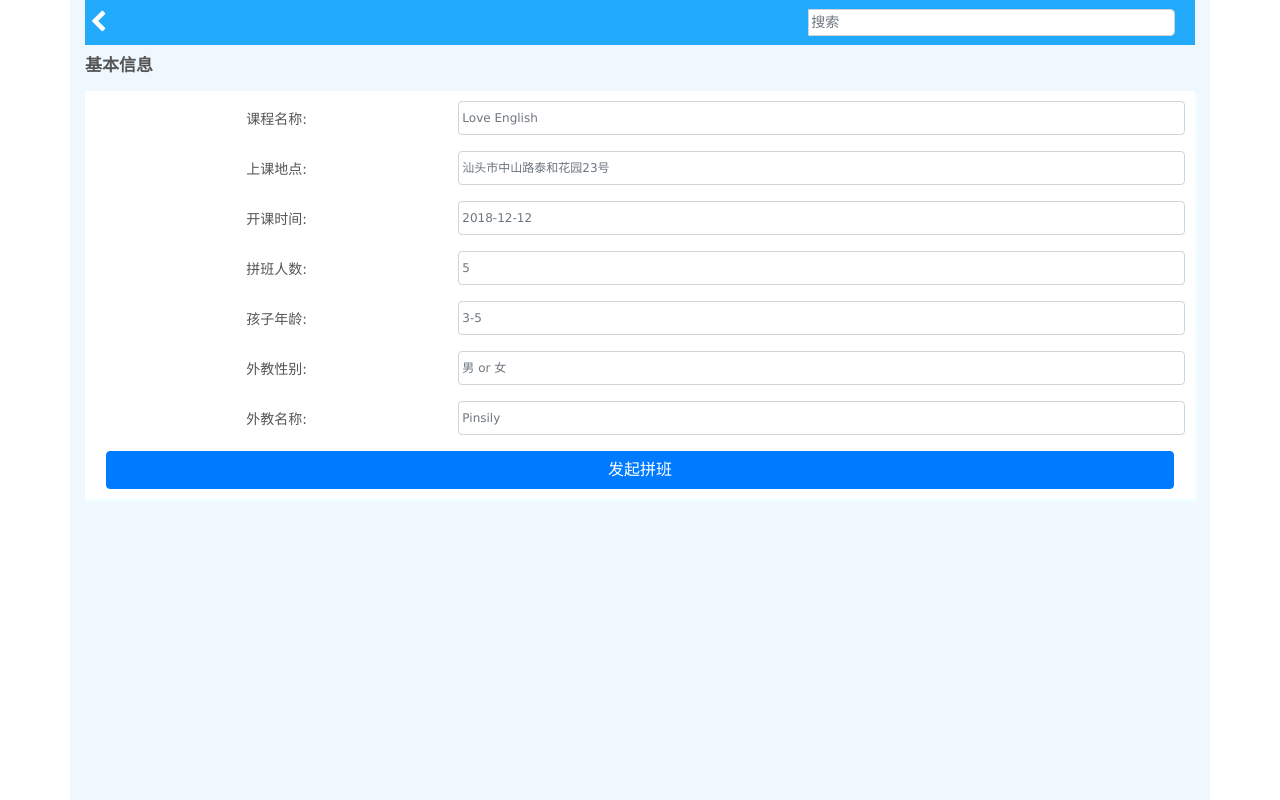
After one commit to pinsily/youxue, a Django app: page /startclass in a window 1280 px wide. The commit adds this page. Run offline with Django 3.2, Linux system fonts and the light colour scheme; some libraries are stand-ins or nearby versions.

Commit message:
发起拼班页面

```diff
--- a/dutch/static/dutch/css/style.css
+++ b/dutch/static/dutch/css/style.css
@@ -119,8 +119,9 @@ a:active {
     /*border-radius: 50%;*/
 }
 
-.block-img {
+.block-img   {
     width: 100%;
+    border: 1px #e9ecef solid;
 
 }
 
@@ -154,6 +155,7 @@ a:active {
     font-size: 18px;
     font-weight: bold;
     margin-right: 15px;
+
 }
 
 .info-scale {
@@ -287,6 +289,31 @@ a:active {
     background-color: #9e9e9e;
 }*/
 
+/*************************/
+.start-form {
+    font-size: 14px;
+
+}
+
+.start-form label {
+    margin-bottom: 0;
+    padding: 8px 5px 5px;
+
+}
+
+.start-form input {
+    height: 34px;
+    padding: 3px;
+    width: 90%;
+    font-size: 12px;
+}
+
+.start-form .row {
+    margin-right: 0;
+    margin-left: 0;
+}
+
+
 /*footer*/
 .footer {
     margin: 30px 0 0 0;
--- a/dutch/templates/dutch/address.html
+++ b/dutch/templates/dutch/address.html
@@ -7,8 +7,8 @@
         </div>
 
         <div class="col-12">
-            <p style="font-size: 14px; padding: 10px;">上课位置： <span style="font-size: 12px;">汕头市龙湖区中山东路227号中泰花园</span></p>
-            <p style="font-size: 14px; padding: 10px;">上课时间： <span style="font-size: 12px;">周六日下午 15:00-16:30</span></p>
+            <p style="font-size: 14px; padding: 10px;">上课位置： <span style="font-size: 12px;">{{ course.address }}</span></p>
+            <p style="font-size: 14px; padding: 10px;">上课时间： <span style="font-size: 12px;">{{ course.class_time_all }}</span></p>
         </div>
 
         <div style="margin: 10px;"></div>
--- a/dutch/templates/dutch/base.html
+++ b/dutch/templates/dutch/base.html
@@ -16,7 +16,7 @@
 
 
     <link type="text/css" rel="stylesheet" href="{% static 'dutch/css/bootstrap.min.css' %}"/> <!-- 4.1.0 -->
-    <link href="//netdna.bootstrapcdn.com/font-awesome/4.7.0/css/font-awesome.min.css" rel="stylesheet">
+    <link href="https://cdn.bootcss.com/font-awesome/4.7.0/css/font-awesome.css" rel="stylesheet">
     <link type="text/css" rel="stylesheet" href="{% static 'dutch/css/init.css' %}"/>
     <link type="text/css" rel="stylesheet" href="{% static 'dutch/css/style.css' %}"/>
 
@@ -98,6 +98,7 @@
 
     </div>
 
+    {% block footer %}
     <div class="footer">
         <nav class="navbar navbar-expand-sm fixed-bottom" style="background-color: #ffffff;">
 
@@ -112,7 +113,7 @@
                     </div>
                     <div class="col-4">
                         <li class="nav-item">
-                            <a class="nav-link" href="#">发起拼班</a>
+                            <a class="nav-link" href="{% url 'dutch:startclass' %}">发起拼班</a>
                         </li>
                     </div>
                     <div class="col-4">
@@ -124,6 +125,8 @@
             </ul>
         </nav>
     </div>
+
+{% endblock %}
 
 </div>
 
--- /dev/null
+++ b/dutch/templates/dutch/startClass.html
@@ -0,0 +1,80 @@
+{% extends 'dutch/base.html' %}
+{% load static %}
+
+{% block nav-left %}
+    <span class="index-back">
+        <a href="{% url 'dutch:index' %}">
+            <i class="fa fa-chevron-left" style="color: white; font-weight: normal;"></i>
+        </a>
+    </span>
+{% endblock %}
+
+{% block content %}
+
+    <div class="row">
+        <div class="col-12">
+            <p style="font-size: 17px; font-weight: bold; margin: 8px 0 8px 0;">基本信息</p>
+        </div>
+
+        <div class="col-12">
+            <div class="start-form detail-block">
+                <form>
+                    <div class="form-group row">
+                        <label for="class-name" class="col-4 text-center">课程名称:</label>
+                        <input type="text" class="form-control col-8" id="class-name" placeholder="Love English">
+                    </div>
+                    <div class="form-group row">
+                        <label for="class-address" class="col-4 text-center">上课地点:</label>
+                        <input type="text" class="form-control col-8" id="class-address" placeholder="汕头市中山路泰和花园23号">
+                    </div>
+
+                    <div class="form-group row">
+                        <label for="class-time" class="col-4 text-center">开课时间:</label>
+                        <input type="text" class="form-control col-8" id="class-time" placeholder="2018-12-12">
+                    </div>
+
+                    <div class="form-group row">
+                        <label for="class-people" class="col-4 text-center">拼班人数:</label>
+                        <input type="text" class="form-control col-8" id="class-people" placeholder="5">
+                    </div>
+
+                    <div class="form-group row">
+                        <label for="class-age" class="col-4 text-center">孩子年龄:</label>
+                        <input type="text" class="form-control col-8" id="class-age" placeholder="3-5">
+                    </div>
+
+                    <div class="form-group row">
+                        <label for="class-teacher-gender" class="col-4 text-center">外教性别:</label>
+                        <input type="text" class="form-control col-8" id="class-teacher-gender" placeholder="男 or 女">
+                    </div>
+
+                    <div class="form-group row">
+                        <label for="class-teacher-name" class="col-4 text-center">外教名称:</label>
+                        <input type="text" class="form-control col-8" id="class-teacher-name" placeholder="Pinsily">
+                    </div>
+
+
+                    <div class="text-center">
+                        <button type="button" class="btn btn-primary" style="width: 98%;" onclick="submitDutch()">发起拼班
+                        </button>
+                    </div>
+                </form>
+            </div>
+        </div>
+    </div>
+
+
+    <script type="text/javascript">
+
+        function submitDutch() {
+            console.log("发起成功");
+            alert("发起成功, 请等待客服联系！");
+        }
+
+    </script>
+
+{% endblock %}
+
+{% block footer %}
+
+{% endblock %}
--- a/dutch/urls.py
+++ b/dutch/urls.py
@@ -1,4 +1,4 @@
-from django.urls import path
+from django.urls import path, re_path
 
 from dutch import views
 
@@ -7,7 +7,10 @@ app_name = 'dutch'
 urlpatterns = [
 
     path('', views.index, name="index"),
-    path("detail/", views.detail, name="detail"),
+    re_path(r'^article/(?P<course_id>\d+)$',
+            views.CourseDetailView.as_view(), name='detail'),
+    # path("detail/", views.detail, name="detail"),
     path("search/", views.search, name="search"),
+    path("startclass", views.startclass, name="startclass")
 
 ]
--- a/dutch/views.py
+++ b/dutch/views.py
@@ -1,10 +1,19 @@
 from django.shortcuts import render
+from django.views.generic import DetailView
+
+from . import models
 
 
 # Create your views here.
 
 def index(request):
-    return render(request, 'dutch/index.html')
+    courses = models.Course.objects.all()
+
+    data = {
+        'courses': courses,
+    }
+
+    return render(request, 'dutch/index.html', data)
 
 
 def detail(request):
@@ -13,3 +22,29 @@ def detail(request):
 
 def search(request):
     return render(request, 'dutch/index.html')
+
+
+class CourseDetailView(DetailView):
+    model = models.Course
+    template_name = 'dutch/detail.html'
+    context_object_name = 'course'
+
+    # 接受来自 url 中的参数
+    pk_url_kwarg = 'course_id'
+
+    # 从数据库中获取相应ID文章、
+    def get_object(self, queryset=None):
+        obj = super(CourseDetailView, self).get_object()
+
+        obj.class_target = obj.class_target.split("\r\n")
+        print(obj.class_target)
+
+        return obj
+
+    # 为模板添加分类和标签上下文变量
+    def get_context_data(self, **kwargs):
+        return super(CourseDetailView, self).get_context_data(**kwargs)
+
+
+def startclass(request):
+    return render(request, 'dutch/startClass.html')
```
Also changed, not shown: dutch/models.py (+9 -2 lines), dutch/templates/dutch/course.html (+11 -6 lines), dutch/templates/dutch/index.html (+49 -46 lines), dutch/templates/dutch/teacher.html (+7 -43 lines), media/course/50.jpg (added), media/course/default.png (added), media/course/faro.jpg (added), media/course/shtil-iakhta-okean_1920x1080.jpg (added), media/teacher/darling.jpg (added), media/teacher/default.jpg (added), media/teacher/user.jpg (added).
